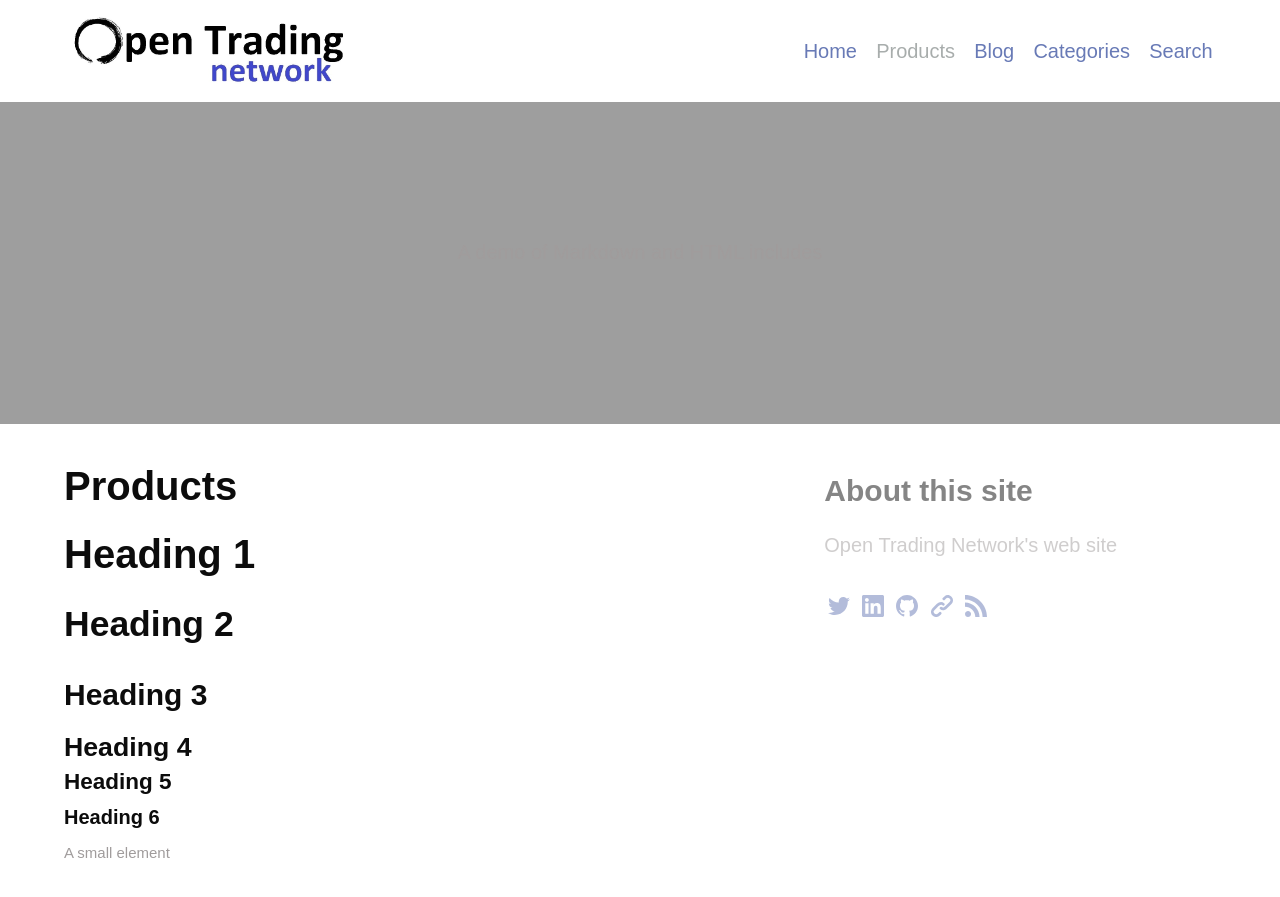
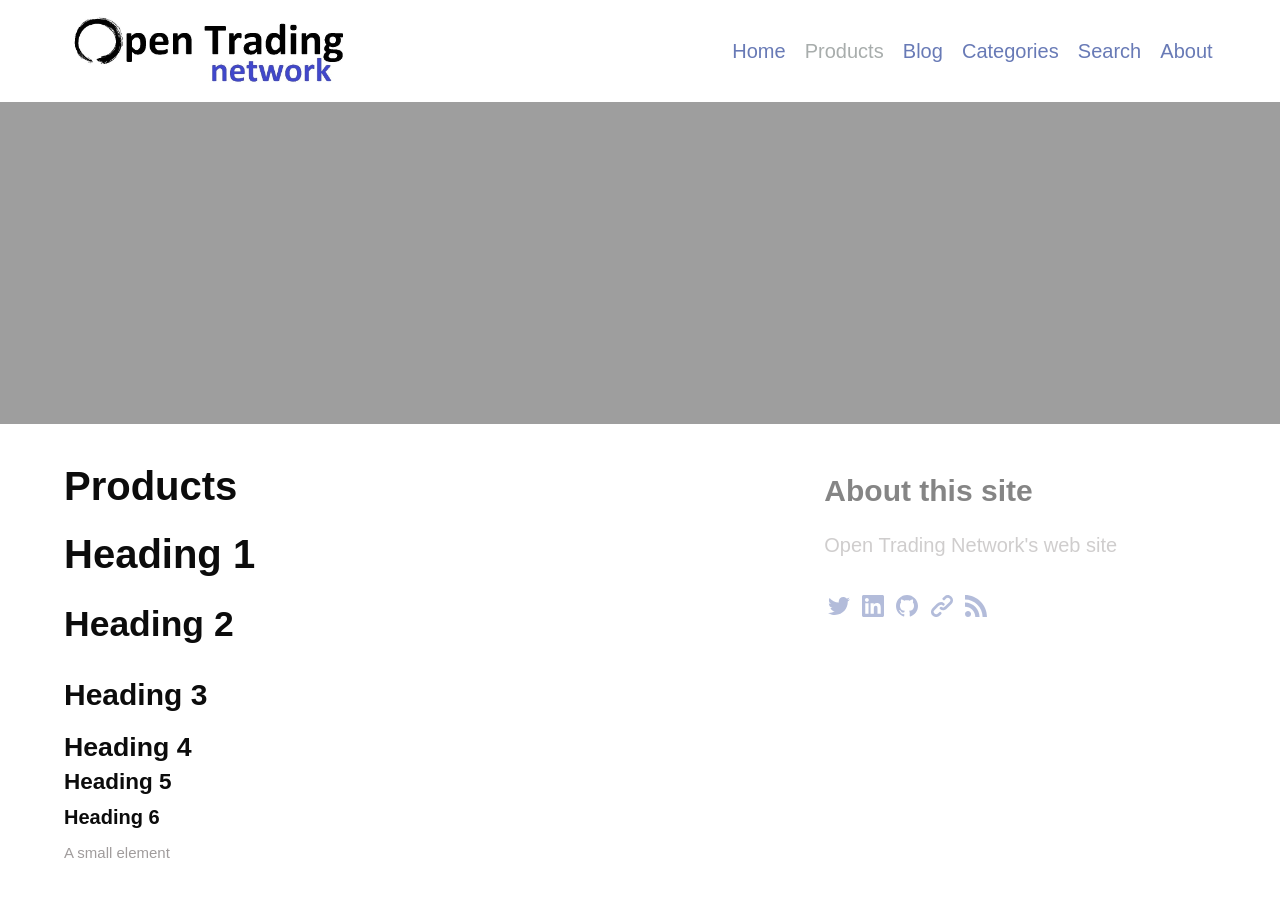
Before and after one commit to opentrading-net/custom-alembic, a Jekyll site: the page built from products.md, in a window 1280 px wide and 900 px high. Shown: the top 897 px of the window. Built offline with Jekyll 4.4.1, drawn with Linux system fonts in a browser that asks for light colours.

Commit message:
Add about and fix products

```diff
--- a/_config.yml
+++ b/_config.yml
@@ -128,6 +128,8 @@ navigation_header:
   url: /categories/
 - title: Search
   url: /search/
+- title: About
+  url: /about/
 
 navigation_footer:
 - title: Created by Open Trading Network
--- a/products.md
+++ b/products.md
@@ -1,9 +1,7 @@
 ---
 title: Products
-feature_text: |
-  A demo of Markdown and HTML includes
-feature_image: "https://docs.opentrading.net/custom-alembic/madeleine-ragsdale-j0i8M-2aTPE-unsplash.jpg"
-excerpt: "A demo of Markdown and HTML includes"
+feature_image: "https://docs.opentrading.net/custom-alembic/assets/madeleine-ragsdale-j0i8M-2aTPE-unsplash.jpg"
+excerpt: "Out products..."
 aside: true
 ---
 
```
Also changed, not shown: about.md (added, +8 -0 lines).
